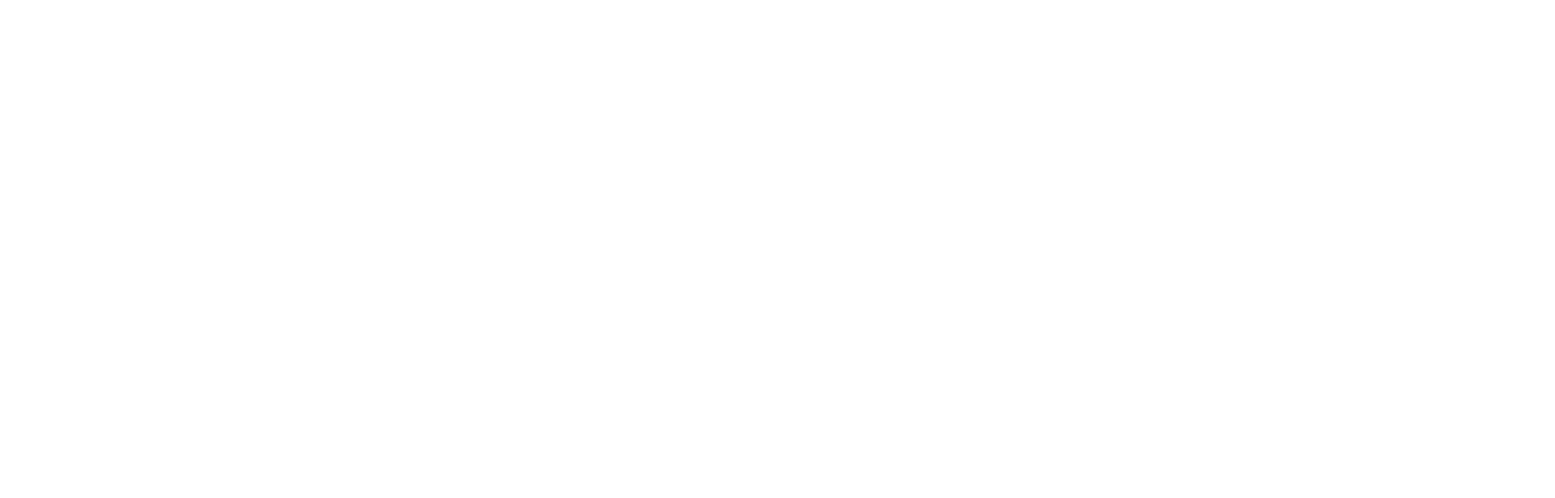
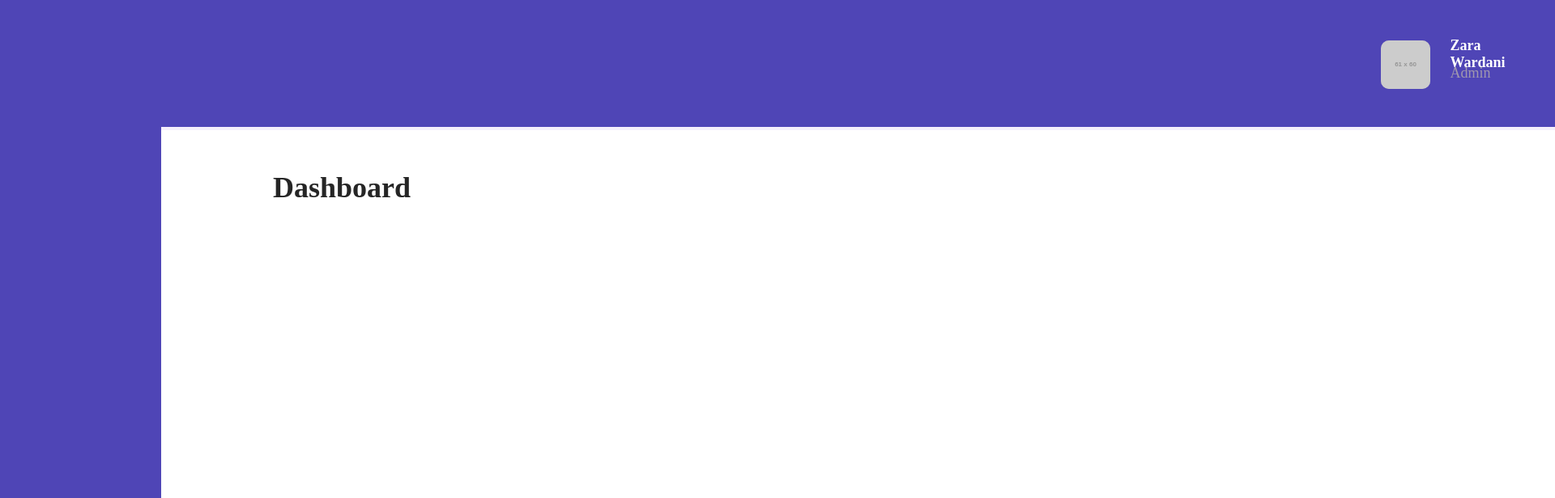
Before and after one commit to hanako0311/LFMS, a React (Create React App) app: page /home in a window 1280 px wide. Before the commit this address had no page. Shown: the top 616 px of the page at 81% size, 1920 px wide, since content can reach past the window. Built offline with nearby package versions, Linux system fonts and the light colour scheme.

Commit message:
Added Homepage & Modified Login

```diff
--- a/src/App.js
+++ b/src/App.js
@@ -4,7 +4,9 @@
 import './App.css';
 import backgroundImage from './landingbg.png';
 import Registration from './Register/Register.js';
-import Login from './Login/Login.js'; // Import the Login component
+import Login from './Login/Login.js'; // Import the Login
+import Home from './Homepage/Home.js'
+
 
 const LandingPage = () => {
   return (
@@ -38,6 +40,7 @@
         <Route path="/" element={<LandingPage />} />
         <Route path="/register" element={<Registration />} />
         <Route path="/login" element={<Login />} />
+        <Route path="/home" element={<Home />} />
       </Routes>
     </Router>
   );
--- /dev/null
+++ b/src/Homepage/Home.js
@@ -0,0 +1,67 @@
+import React from 'react';
+import './home.css'; // Import CSS file
+import backgroundImage from './home-btn.png';
+
+function Home() {
+
+    return (
+        <div className="main-container">
+            <div className="top-bar">
+                <div className="top-bar-background"></div>
+                <div className="top-bar-border"></div>
+                <div className="user-profile">
+                    <img className="user-avatar" src="https://via.placeholder.com/61x60" alt="User" />
+                    <div className="user-info">
+                        <div className="user-name">Zara Wardani</div>
+                        <div className="user-role">Admin</div>
+                    </div>
+                </div>
+            </div>
+            <div className="dashboard-title">Dashboard</div>
+
+            {/* New Search Bar Section */}
+            <div className="search-bar-container">
+                <div className="search-bar">
+                    <div className="search-icon-container">
+                        <div className="search-icon"></div>
+                    </div>
+                    <div className="search-text">Search here...</div>
+                </div>
+            </div>
+
+            {/* Found Items Section */}
+            <div className="found-items-section">
+                <div className="found-items-box">
+                    <div className="found-items-header">
+                        <div className="found-items-title">Found Items</div>
+                        <div className="found-items-count">15</div>
+                    </div>
+                </div>
+            </div>
+
+            {/* Lost Items Section */}
+            <div className="lost-items-section">
+                <div className="lost-items-box">
+                    <div className="lost-items-header">
+                        <div className="lost-items-title">Lost Items</div>
+                        <div className="lost-items-count">34</div>
+                    </div>
+                </div>
+            </div>
+
+             {/* Sidebar Section */}
+             <div className="sidebar">
+                <div className="sidebar-background"></div>
+                <div className="sidebar-btn" style={{ top: '242px' }}></div>
+                <div className="sidebar-btn" style={{ top: '353px' }}></div>
+                <div className="sidebar-btn" style={{ top: '490px' }}></div>
+                <div className="sidebar-btn" style={{ top: '847px' }}></div>
+            </div>
+
+            {/* More JSX elements go here following the same pattern */}
+            {/* ... */}
+        </div>
+    );
+}
+
+export default Home;
--- /dev/null
+++ b/src/Homepage/home.css
@@ -0,0 +1,201 @@
+/* Home.css */
+.main-container {
+    width: 100%;
+    height: 100vh;
+    position: relative;
+    background: white;
+}
+
+.top-bar {
+    width: 1802px;
+    height: 161px;
+    left: 150px;
+    top: 0;
+    position: absolute;
+}
+
+.top-bar-background {
+    width: 1797.91px;
+    height: 160px;
+    left: 1.02px;
+    top: 0;
+    position: absolute;
+    background: #4F45B6;
+}
+
+.top-bar-border {
+    width: 1802px;
+    height: 0;
+    left: 1802px;
+    top: 161px;
+    position: absolute;
+    transform: rotate(-180deg);
+    transform-origin: 0 0;
+    border: 2px #F5EFFC solid;
+}
+
+.user-profile {
+    width: 193.18px;
+    height: 68px;
+    left: 1554.65px;
+    top: 46px;
+    position: absolute;
+}
+
+.user-avatar {
+    width: 61.33px;
+    height: 60px;
+    left: 0;
+    top: 4px;
+    position: absolute;
+    background: linear-gradient(0deg, #A098AE 0%, #A098AE 100%);
+    border-radius: 10px;
+}
+
+.user-info {
+    width: 107.32px;
+    height: 68px;
+    left: 85.86px;
+    top: 0;
+    position: absolute;
+}
+
+.user-name {
+    width: 107.32px;
+    left: 0;
+    top: 0;
+    position: absolute;
+    color: white;
+    font-size: 18px;
+    font-family: 'Cairo';
+    font-weight: 700;
+    word-wrap: break-word;
+}
+
+.user-role {
+    width: 50.08px;
+    left: 0;
+    top: 34px;
+    position: absolute;
+    color: #A098AE;
+    font-size: 18px;
+    font-family: 'Cairo';
+    font-weight: 400;
+    word-wrap: break-word;
+}
+
+.dashboard-title {
+    left: 337px;
+    top: 211px;
+    position: absolute;
+    color: #252525;
+    font-size: 36px;
+    font-family: 'Cairo';
+    font-weight: 700;
+    word-wrap: break-word;
+}
+
+/* Home.css */
+.main-container {
+    width: 100%;
+    height: 100%;
+    position: relative;
+    background: white;
+}
+
+
+
+/* Found Items Section
+.found-items-section {}
+.found-items-box {  }
+.found-items-header { }
+.found-items-title { }
+.found-items-count { }
+*/
+
+/* Lost Items Section
+.lost-items-section { }
+.lost-items-box { }
+.lost-items-header { }
+.lost-items-title { }
+.lost-items-count {weight }
+ */
+
+/* Sidebar Section */
+.sidebar {
+    width: 199px;
+    height: 2032px;
+    position: absolute;
+    left: 0;
+    top: -17px;
+}
+
+.sidebar-background {
+    width: 198.55px;
+    height: 2019.38px;
+    position: absolute;
+    left: 0.11px;
+    top: 0;
+    background: #4F45B6;
+}
+
+.sidebar-btn {
+    width: 60px;
+    height: 60px;
+    position: absolute;
+    left: 65px;
+    /* Top property will be set inline in JSX to position each icon
+    background: url('https://via.placeholder.com/60x60'); */
+}
+
+.sidebar-btn:nth-of-type(1) {
+    background-image: url('./home-btn.png');
+
+
+}
+
+
+.search-bar-container {
+    width: 100%;
+    height: 100%;
+    padding-top: 2px;
+    padding-bottom: 2px;
+    padding-right: 32px;
+    background: #F5EFFC;
+    border-radius: 20px;
+    justify-content: flex-start;
+    align-items: center;
+    display: inline-flex;
+}
+
+.search-bar {
+    width: 214px;
+    padding: 23px 32px;
+    border-radius: 22px;
+    display: flex;
+    align-items: center;
+    gap: 16px;
+}
+
+.search-icon-container {
+    width: 32px;
+    height: 32px;
+    position: relative;
+}
+
+.search-icon {
+    width: 24px;
+    height: 24px;
+    position: absolute;
+    left: 4px;
+    top: 4px;
+    background: #808080;
+}
+
+.search-text {
+    color: #A098AE;
+    font-size: 18px;
+    font-family: 'Cairo', sans-serif;
+    font-weight: 400;
+    word-wrap: break-word;
+}
--- a/src/Login/Login.css
+++ b/src/Login/Login.css
@@ -10,6 +10,8 @@
   overflow: hidden; /* Ensure no scroll bars */
 }
 
+
+
 .background-image {
   width: 100%;
   height: 100%;
@@ -20,107 +22,54 @@
 }
 
 .login-container {
+  background: rgba(255, 255, 255, 0.8);
+  padding: 2rem;
+  border-radius: 10px;
   width: 100%;
-  height: 100%;
-  position: absolute;
-  top: 0;
-  left: 0;
+  max-width: 400px;
+}
+
+.login-form {
+  display: flex;
+  flex-direction: column;
+  align-items: center;
+}
+
+.login-form input {
+  margin-bottom: 1rem;
+  padding: 0.4rem;
+  border: 1px solid #ccc;
+  border-radius: 30px;
+  width: 85%; /* Adjust the width as needed */
+  height: 3em; /* Adjust the height as needed */
+}
+
+.login-form button {
+  background-color: #4b2e83;
+  color: white;
+  padding: 0.5rem;
+  border: none;
+  border-radius: 15px;
+  margin-top: 1rem;
+  width: 15em;
+  height: 2.5em;
+  margin: auto;
+  cursor: pointer;
+}
+
+.login-form button:hover {
+  background-color: #372056;
+}
+
+.register-link {
+  text-align: center;
+  margin-top: 2.5em;
+}
+
+
+.register-txt {
   display: flex;
   justify-content: center;
   align-items: center;
+  height: 100px; /* You can adjust the height to your preference */
 }
-
-.login-form {
-  width: 585px;
-  height: 690px;
-  background: white;
-  box-shadow: 0px 1px 3px rgba(0, 0, 0, 0.1);
-  border-radius: 30px;
-  position: relative;
-  overflow: hidden;
-}
-
-.form-header {
-  padding-top: 20px;
-  margin-bottom: 50px;
-  text-align: center;
-  color: #292929;
-  font-size: 30px;
-  font-family: 'Poppins', sans-serif;
-  font-weight: 700;
-  word-wrap: break-word;
-  margin-top: 60px;
-}
-
-.form-input {
-  margin-top: 20px;
-  width: 440px;
-  height: 69px;
-  margin: 20px 80px;
-  position: relative;
-}
-
-.email-input,
-.password-input {
-  width: 100%;
-  height: 100%;
-  background: white;
-  border-radius: 30px;
-  border: 1px solid #8ac0ff;
-  padding: 20px; /* Adjust padding for the desired appearance */
-  box-sizing: border-box; /* Include padding and border in element's total width and height */
-  font-size: 16px;
-  color: #0c0c0c;
-  font-family: 'Poppins', sans-serif;
-  font-weight: 500;
-}
-
-
-.form-button {
-  padding-top: 50px;
-  width: 312px;
-  height: 62px;
-  margin: 20px auto;
-  position: relative;
-}
-
-.login-button {
-  width: 100%;
-  height: 100%;
-  background: #4f45b6;
-  border-radius: 30px;
-  color: white;
-  font-size: 16px;
-  font-family: 'Poppins', sans-serif;
-  font-weight: 400;
-  word-wrap: break-word;
-  cursor: pointer;
-}
-
-.form-footer {
-  text-align: center;
-  color: #545454;
-  font-size: 16px;
-  font-family: 'Poppins', sans-serif;
-  font-weight: 400;
-  word-wrap: break-word;
-}
-
-.register-prompt {
-  display: inline-block;
-  margin-right: 5px;
-}
-
-.register-link {
-  display: inline-block;
-  color: #4f45b6;
-  cursor: pointer;
-}
-
-.back-home-link {
-  display: block; /* Make it a block element */
-  margin: 20px auto; /* Center horizontally */
-  text-align: center; /* Center text */
-  color: #4f45b6; /* Style the link color (optional) */
-  text-decoration: none; /* Remove underline (optional) */
-}
--- a/src/Register/Register.js
+++ b/src/Register/Register.js
@@ -19,8 +19,8 @@
     e.preventDefault();
     // Handle the form submission logic here
     console.log('Form data submitted:', formData);
-    alert('Registration Complete'); // Show a popup message
-    setFormData({ // Reset the form fields
+    alert('Registration Complete');
+    setFormData({
       email: '',
       firstName: '',
       lastName: '',
@@ -69,7 +69,7 @@
             required
             style={{ textAlign: 'left', paddingLeft:'1em' }}
           />
-          <button type="submit" style={{ marginTop: '1em', height: '38px', borderRadius: '30px'}}>Register</button>
+          <button type="submit" style={{ marginTop: '1em', height: '38px', borderRadius: '30px'}}>REGISTER</button>
           <p className="login-link">
             Already have an account? <Link to="/login">Login now</Link>
           </p>
```
Also changed, not shown: src/Login/Login.js (+26 -27 lines), src/Homepage/home-btn.png (added).
